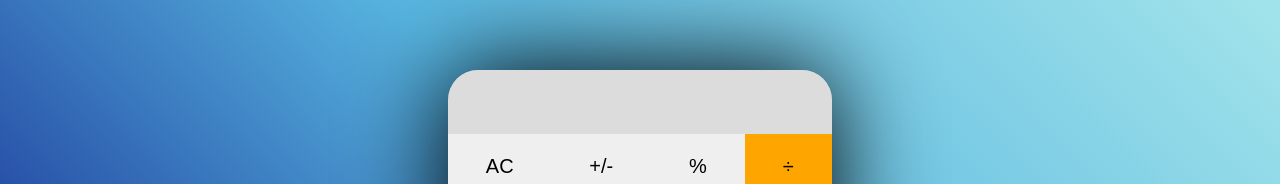
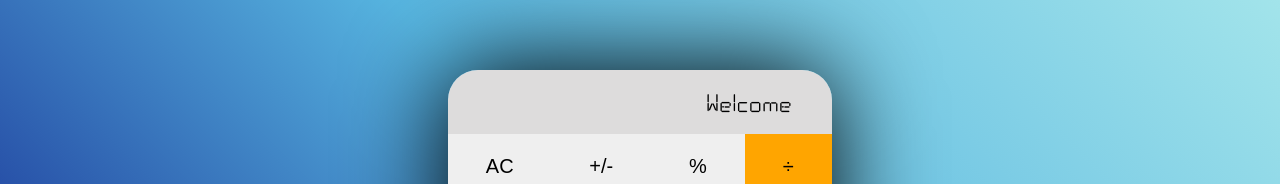
Before and after one commit to ErikStoupignan/math-magician, a React (Create React App) app: page / in a window 1280 px wide. Shown: the part 153-337 px from the top of the page. Built offline with nearby package versions, Linux system fonts and the light colour scheme.

Commit message:
Fix linters details

```diff
--- a/src/App.js
+++ b/src/App.js
@@ -1,18 +1,12 @@
-/* eslint-disable react/prefer-stateless-function */
-import React from 'react';
 import './App.css';
 import Calculator from './components/Calculator';
 import './styles/Calculator.css';
 
-class App extends React.Component {
-  render() {
-    return (
-      <div className="App">
-        <h1 className="welcome">Welcome to my Calculator</h1>
-        <Calculator />
-      </div>
-    );
-  }
-}
+const App = () => (
+  <div className="App">
+    <h1 className="welcome">Welcome to my Calculator</h1>
+    <Calculator />
+  </div>
+);
 
 export default App;
--- a/src/components/Calculator.js
+++ b/src/components/Calculator.js
@@ -4,7 +4,7 @@ import { useState } from 'react';
 import calculate from '../logic/calculate';
 
 const Calculator = () => {
-  const [state, setState] = useState({ total: '', next: null, operation: null });
+  const [state, setState] = useState({ total: 'Welcome', next: null, operation: null });
   const HandleClick = (event) => {
     const buttonUse = event.target.textContent;
     const result = calculate(state, buttonUse);
--- a/src/logic/calculate.js
+++ b/src/logic/calculate.js
@@ -16,7 +16,7 @@ function isNumber(item) {
 export default function calculate(obj, buttonName) {
   if (buttonName === 'AC') {
     return {
-      total: null,
+      total: 'Welcome',
       next: null,
       operation: null,
     };
```
